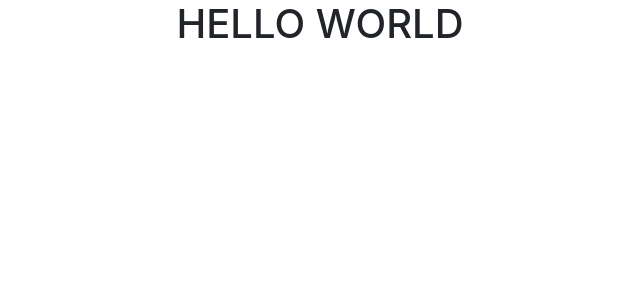
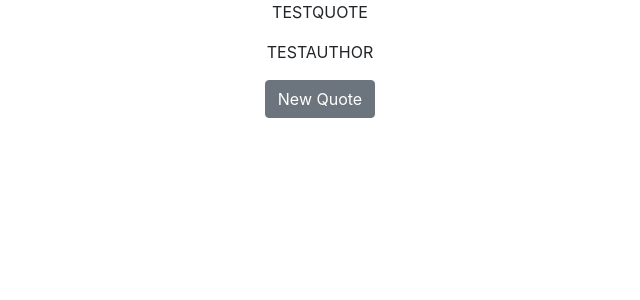
Before and after one commit to OddMagnet/Random-Quote-Machine, a React (Create React App) app: page / in a window 1280 px wide. Shown: the top 300 px of the page, without its empty margins (320-960 px from the left). Built offline with nearby package versions, Linux system fonts and the light colour scheme.

Commit message:
Add Basic Render, Testdata, Bind This

```diff
--- a/src/components/QuoteBox.js
+++ b/src/components/QuoteBox.js
@@ -11,10 +11,12 @@ export default class QuoteBox extends Component {
 
         this.state = {
             quote: {
-                text: '',
-                author: ''
+                text: 'TESTQUOTE',
+                author: 'TESTAUTHOR'
             }
         }
+
+        this.getNewRandomQuote = this.getNewRandomQuote.bind(this);
     }
 
     getNewRandomQuote() {
@@ -38,8 +40,26 @@ export default class QuoteBox extends Component {
     }
 
     render() {
+        // prepare quote and twitter link
+        const quoteText = encodeURIComponent(`"${this.state.quote.text}"\n - ${this.state.quote.author}`);
+        const twitterLink = `https://twitter.com/intent/tweet/?text=${quoteText}&hashtags=FreeCodeCamp,RandomQuoteMachine`;
+
         return (
-            <h1>HELLO WORLD</h1>
+            <div>
+                <blockquote id="quote-box" className="quote-box text-center">
+                    <p id="text" className="quote-text">
+                        {this.state.quote.text}
+                    </p>
+                    <p id="author" className="quote-author">
+                        {this.state.quote.author}
+                    </p>
+                    <div className="buttons">
+                        <div id="new-quote" className="btn btn-secondary" onClick={this.getNewRandomQuote}>
+                            New Quote
+                        </div>
+                    </div>
+                </blockquote>
+            </div>
         );
     }
 }
```
